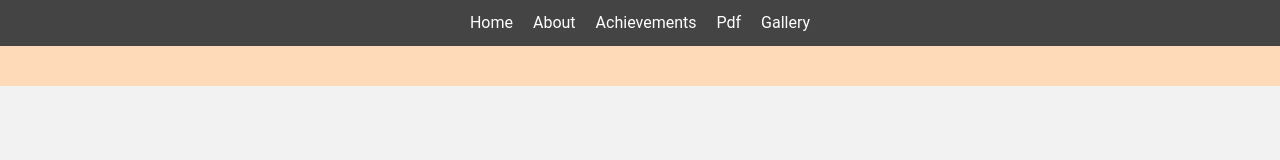
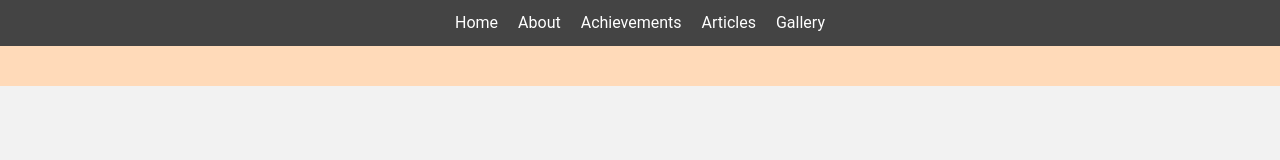
Before and after one commit to Kriparabha/Tribute, a plain HTML site: page about.html in a window 1280 px wide. Drawn offline with Linux system fonts and the light colour scheme.

Commit message:
Update about.html

```diff
--- a/about.html
+++ b/about.html
@@ -15,7 +15,7 @@
       <li><a href="index.html">Home</a></li>
       <li><a href="index.html">About</a></li>
       <li><a href="index.html">Achievements</a></li>
-      <li><a href="#quotes">Pdf</a></li>
+      <li><a href="#quotes">Articles</a></li>
       <li><a href="index.html">Gallery</a></li>
     </ul>
   </nav>
```
